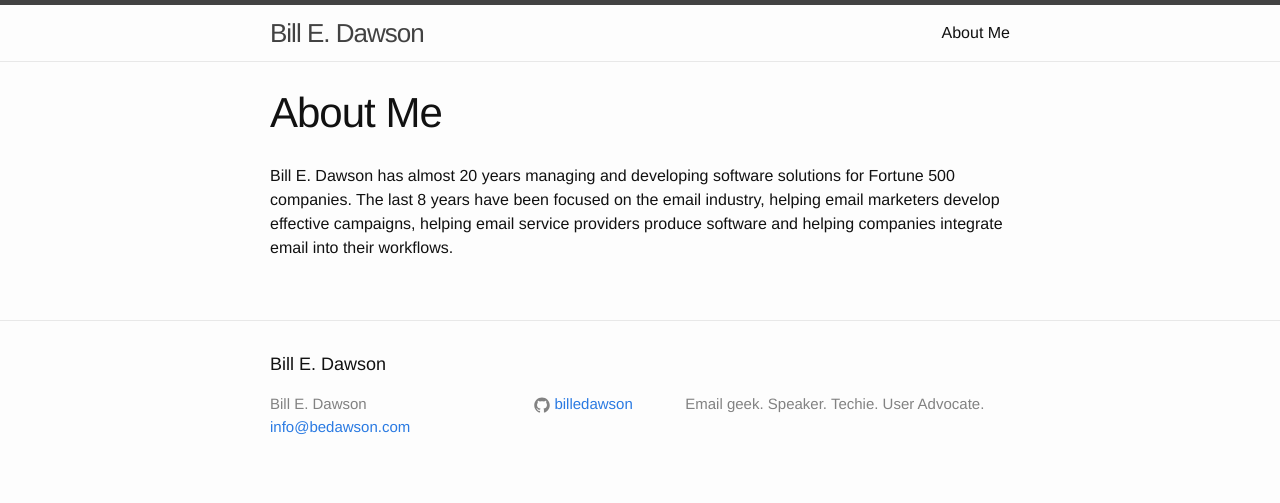
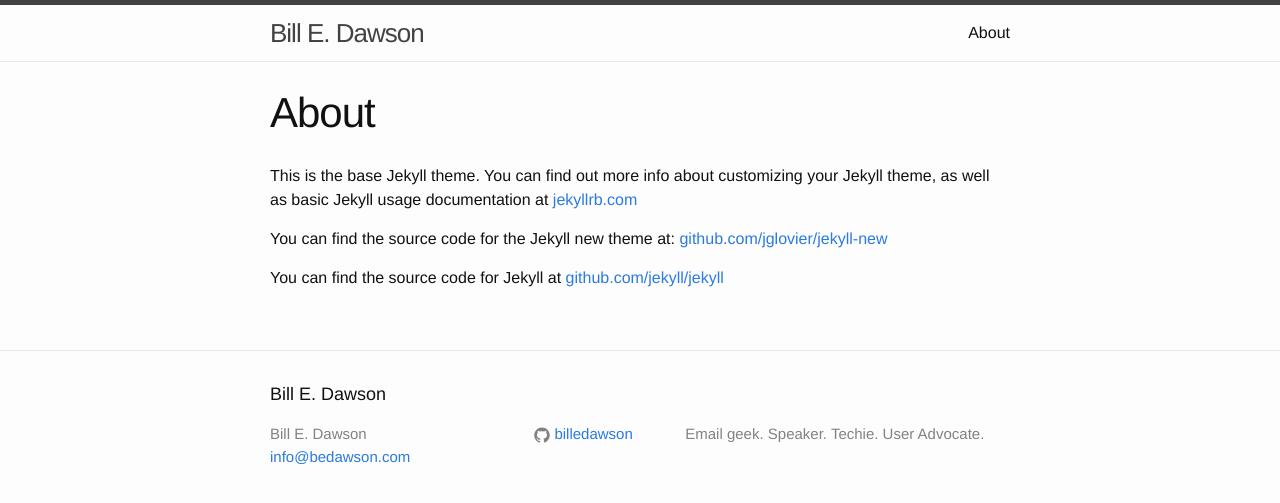
Before and after one commit to billedawson/billedawson.github.io, a Jekyll site: the page built from about.md, in a window 1280 px wide. Shown: the top 503 px of the page. Built offline with Jekyll 4.4.1, drawn with Linux system fonts in a browser that asks for light colours.

Commit message:
Reset
Trying to reset my build...

Signed-off-by: Bill Dawson <bill.e.dawson@gmail.com>

```diff
--- a/about.md
+++ b/about.md
@@ -1,7 +1,11 @@
 ---
 layout: page
-title: About Me
+title: About
 permalink: /about/
 ---
 
-Bill E. Dawson has almost 20 years managing and developing software solutions for Fortune 500 companies. The last 8 years have been focused on the email industry, helping email marketers develop effective campaigns, helping email service providers produce software and helping companies integrate email into their workflows.
+This is the base Jekyll theme. You can find out more info about customizing your Jekyll theme, as well as basic Jekyll usage documentation at [jekyllrb.com](http://jekyllrb.com/)
+
+You can find the source code for the Jekyll new theme at: [github.com/jglovier/jekyll-new](https://github.com/jglovier/jekyll-new)
+
+You can find the source code for Jekyll at [github.com/jekyll/jekyll](https://github.com/jekyll/jekyll)
```
Also changed, not shown: index.html (added, +23 -0 lines), params.json (deleted, +0 -1 lines), _config.yml (line endings or trailing spaces).
